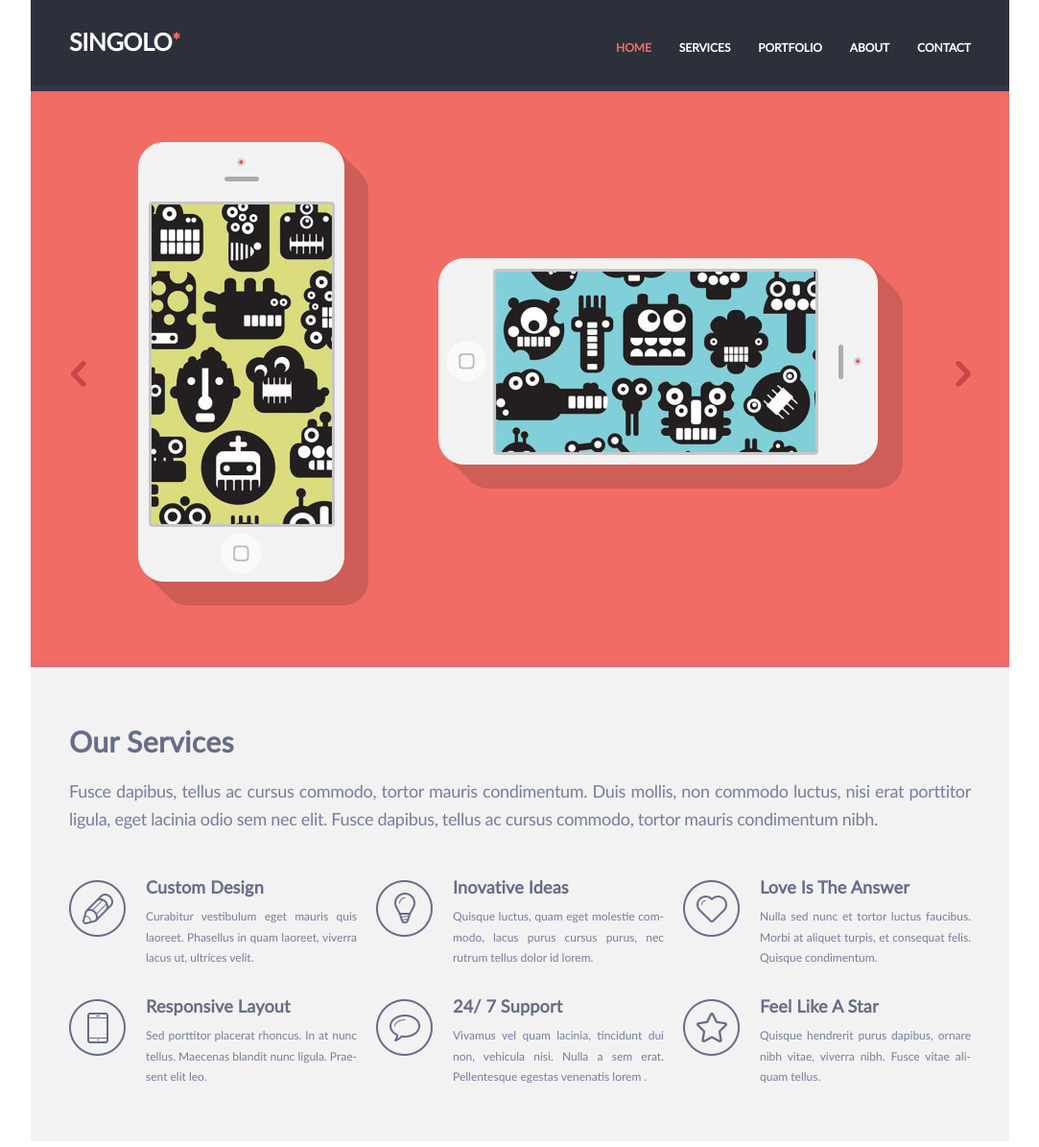
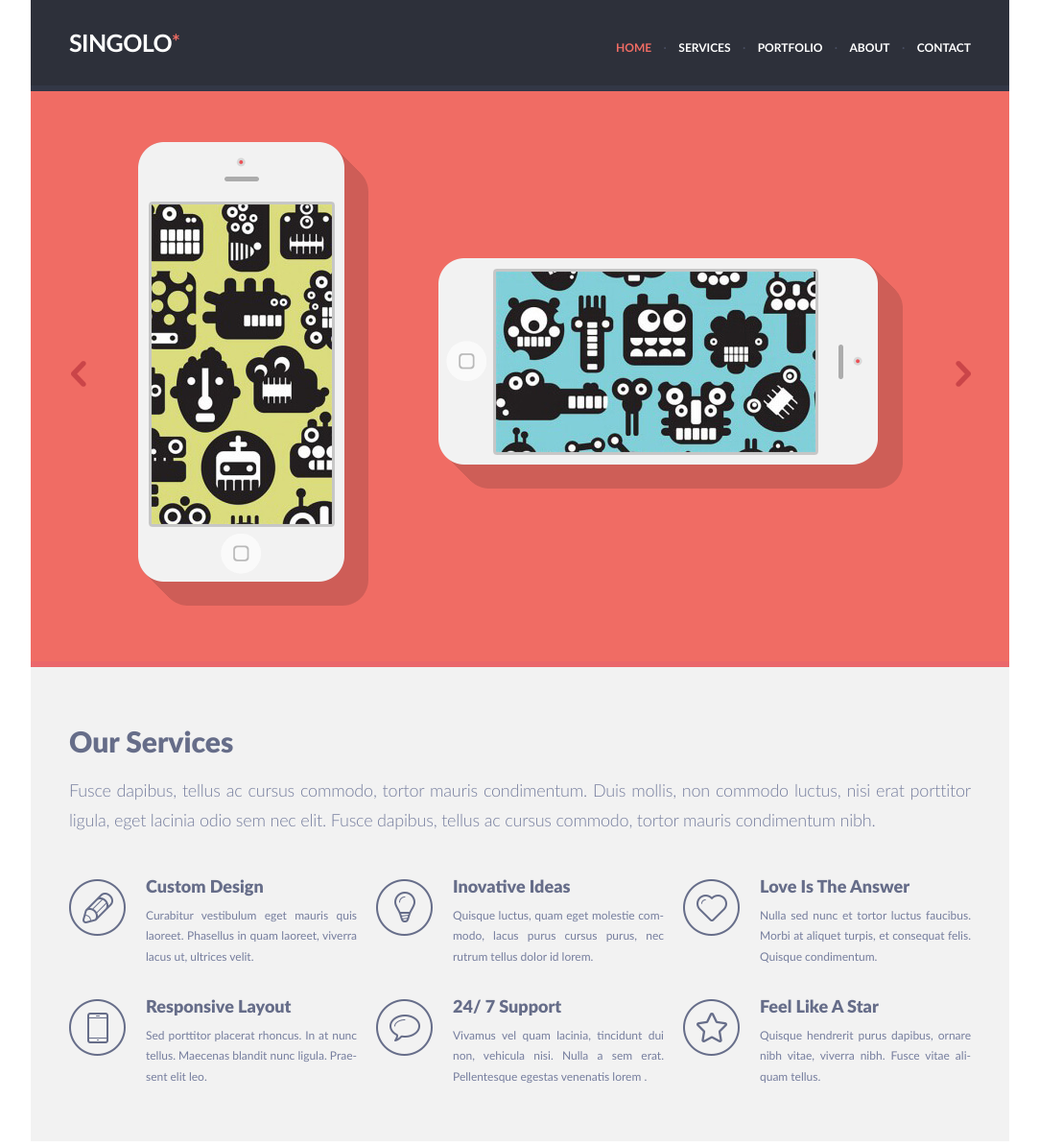
Before and after one commit to akrayushkin/singolo, a plain HTML site: page singolo1.html in a window 1280 px wide. Shown: the whole page at 96% size, without its empty margins (98-1181 px from the left). Drawn offline with Linux system fonts and the light colour scheme.

Commit message:
refactor: minor change structure of the project. End "Singolo. Part 1" task

```diff
--- a/fonts.css
+++ b/fonts.css
@@ -1,5 +1,5 @@
 @font-face {
-  font-family: "Lato-Regular";
+  font-family: "Lato";
   src: url("assets/fonts/Lato-Regular.eot");
   src: url("assets/fonts/Lato-Regular.eot?#iefix") format("embedded-opentype"),
     url("assets/fonts/Lato-Regular.woff2") format("woff2"),
@@ -10,7 +10,7 @@
 }
 
 @font-face {
-  font-family: "Lato-Light";
+  font-family: "Lato";
   src: url("assets/fonts/Lato-Light.eot");
   src: url("assets/fonts/Lato-Light.eot?#iefix") format("embedded-opentype"),
     url("assets/fonts/Lato-Light.woff2") format("woff2"),
@@ -21,7 +21,7 @@
 }
 
 @font-face {
-  font-family: "Lato-Bold";
+  font-family: "Lato";
   src: url("assets/fonts/Lato-Bold.eot");
   src: url("assets/fonts/Lato-Bold.eot?#iefix") format("embedded-opentype"),
     url("assets/fonts/Lato-Bold.woff2") format("woff2"),
@@ -32,7 +32,7 @@
 }
 
 @font-face {
-  font-family: "Lato-Black";
+  font-family: "Lato";
   src: url("assets/fonts/Lato-Black.eot");
   src: url("assets/fonts/Lato-Black.eot?#iefix") format("embedded-opentype"),
     url("assets/fonts/Lato-Black.woff2") format("woff2"),
--- a/singolo1.css
+++ b/singolo1.css
@@ -3,16 +3,11 @@
 body {
   margin: 0;
 
-  font-family: "Lato-Regular",
+  font-family: "Lato",
     "Lucida Sans Unicode",
     "Lucida Grande",
     sans-serif;
   color: #767e9e;
-}
-
-img {
-  max-width: 100%;
-  height: auto;
 }
 
 h1,
@@ -22,11 +17,28 @@ h4,
 h5,
 h6 {
   font-weight: 700;
-  font-family: "Lato-Regular",
+  font-family: "Lato",
     "Lucida Sans Unicode",
     "Lucida Grande",
     sans-serif;
   color: currentColor;
+}
+
+img {
+  max-width: 100%;
+  height: auto;
+}
+
+ul {
+  margin: 0;
+  padding: 0;
+
+  list-style: none;
+}
+
+a {
+  color: inherit;
+  text-decoration: none;
 }
 
 .visually-hidden {
@@ -44,17 +56,10 @@ h6 {
 }
 
 .container {
-  width: 960px;
+  width: 940px;
   min-width: 320px;
-  max-width: 960px;
-  padding: 0 30px;
-}
-
-.reset-list {
-  margin: 0;
-  padding: 0;
-
-  list-style: none;
+  max-width: 940px;
+  padding: 0 40px;
 }
 
 .page {
@@ -78,50 +83,70 @@ h6 {
 }
 
 .page-header__inner {
-  background-color: #2d303a;
-  border-bottom: 6px solid #323746;
-}
-
-.page-header__content {
   display: flex;
   flex-wrap: wrap;
   justify-content: space-between;
   align-content: center;
   align-items: stretch;
+
   min-height: 89px;
 
   color: #ffffff;
+  background-color: #2d303a;
+  border-bottom: 6px solid #323746;
 }
 
 .page-header__logo {
   display: flex;
-  padding-bottom: 3px;
-  padding-left: 10px;
+}
 
+.logo {
   font-weight: 700;
   font-size: 25px;
 }
 
-.page-header__logo span {
-  letter-spacing: -0.4px;
+.logo span {
+  line-height: 1;
+  letter-spacing: -0.6px;
 }
 
-.page-header__logo sup {
-  line-height: 1.3;
+.logo sup {
+  line-height: 1.1;
   color: #f06c64;
 }
 
 .page-header__nav {
   display: flex;
+
+  width: 370px;
+  padding-top: 9px;
 }
 
-.main-nav__list {
+.main-nav {
   display: flex;
   justify-content: space-between;
   align-items: center;
-  width: 370px;
-  padding: 0 10px;
-  padding-top: 9px;
+  width: 100%;
+}
+
+.main-nav__item {
+  position: relative;
+
+  display: flex;
+}
+
+.main-nav__item::before {
+  content: ".";
+
+  position: absolute;
+  bottom: 20%;
+  left: -16px;
+
+  color: #494e62;
+}
+
+.main-nav__item:first-child::before {
+  content: none;
 }
 
 .main-nav__link {
@@ -130,8 +155,6 @@ h6 {
 
   font-weight: 700;
   font-size: 12px;
-  color: inherit;
-  text-decoration: none;
 }
 
 .main-nav__link:hover,
@@ -159,7 +182,6 @@ h6 {
   justify-content: space-between;
   align-items: center;
   min-height: 594px;
-  padding: 0 10px;
 }
 
 .slider__list {
@@ -244,34 +266,30 @@ h6 {
 }
 
 .services__inner {
+  min-height: 494px;
+
   background-color: #f2f2f2;
   border-bottom: 6px solid #ffffff;
 }
 
-.services__content {
-  min-height: 494px;
-  padding: 0 10px;
-}
-
 .services__title {
   margin: 0;
-  margin-bottom: 20px;
+  margin-bottom: 18px;
   padding-top: 59px;
 
   font-weight: 900;
   font-size: 30px;
   color: #666d89;
-  letter-spacing: 0.4px;
 }
 
 .services__intro {
-  margin-bottom: 49px;
+  margin-bottom: 47px;
 
   font-weight: 300;
   font-size: 18px;
-  line-height: 1.6;
+  line-height: 1.7;
   text-align: justify;
-  letter-spacing: -0.3px;
+  letter-spacing: -0.2px;
 }
 
 .services__list {
@@ -284,7 +302,7 @@ h6 {
   display: flex;
   justify-content: space-between;
   width: 300px;
-  margin-bottom: 32px;
+  margin-bottom: 34px;
 }
 
 .services__item-ico {
@@ -298,13 +316,12 @@ h6 {
 
 .services__item-title {
   margin: 0;
-  margin-bottom: 13px;
+  margin-bottom: 12px;
 
   font-weight: 900;
   font-size: 18px;
   line-height: 0.8;
   color: #666d89;
-  letter-spacing: 0.2px;
 }
 
 .services__item-intro {
--- a/singolo1.html
+++ b/singolo1.html
@@ -17,10 +17,10 @@
     <div class="page__content">
       <header class="page-header">
         <div class="page-header__inner container">
-          <div class="page-header__content">
-            <a class="page-header__logo"><span>SINGOLO</span><sup>*</sup></a>
-            <nav class="page-header__nav main-nav">
-              <ul class="main-nav__list reset-list">
+          <h1 class="visually-hidden">Singolo Web Studio</h1>
+          <a class="page-header__logo logo"><span>SINGOLO</span><sup>*</sup></a>
+          <nav class="page-header__nav">
+            <ul class="main-nav">
               <li class="main-nav__item main-nav__item--active">
                 <a class="main-nav__link main-nav__link--current">HOME</a>
               </li>
@@ -39,13 +39,12 @@
             </ul>
           </nav>
         </div>
-        </div>
       </header>
       <section class="page-hero">
-        <h1 class="visually-hidden">Singolo Web Studio</h1>
+        <h2 class="visually-hidden">Hero Header</h2>
         <div class="page-hero__inner container slider">
           <div class="slider__content">
-            <ul class="slider__list reset-list">
+            <ul class="slider__list">
               <li class="slider__item">
                 <div class="slider__img-box slider__img-box--vertical">
                   <img class="slider__img-screen" src="assets/img/screen1.jpg" alt="Screen saver" width="188" height="333">
@@ -70,10 +69,9 @@
       </section>
       <section class="services">
         <div class="services__inner container">
-          <div class="services__content">
           <h2 class="services__title">Our Services</h2>
           <p class="services__intro">Fusce dapibus, tellus ac cursus commodo, tortor mauris condimentum. Duis mollis, non commodo luctus, nisi erat porttitor ligula, eget lacinia odio sem nec elit. Fusce dapibus, tellus ac cursus commodo, tortor mauris condimentum nibh.</p>
-            <ul class="services__list reset-list">
+          <ul class="services__list">
             <li class="services__item">
               <div class="services__item-ico">
                 <img class="services__item-img" src="assets/img/ico-pen.png" alt="ellipse" width="59" height="59">
@@ -130,7 +128,6 @@
             </li>
           </ul>
         </div>
-        </div>
       </section>
     </div>
   </div>
```
Lines whose indentation alone changed are shown as unchanged.
